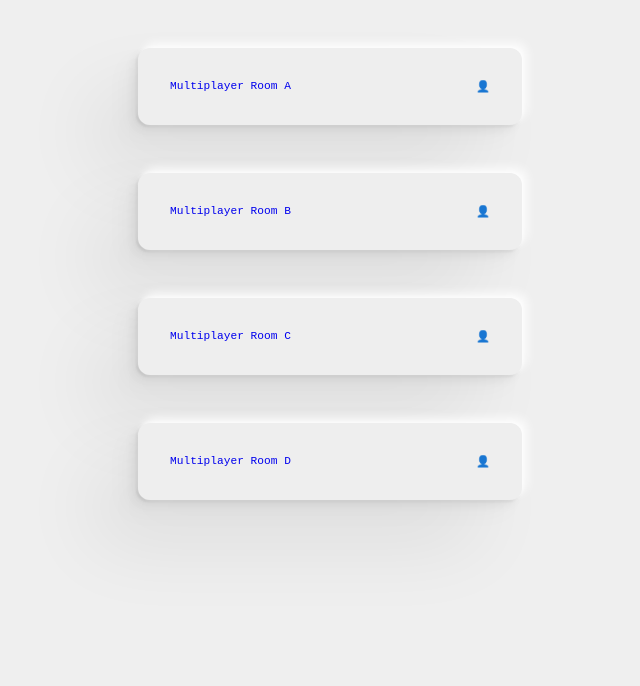
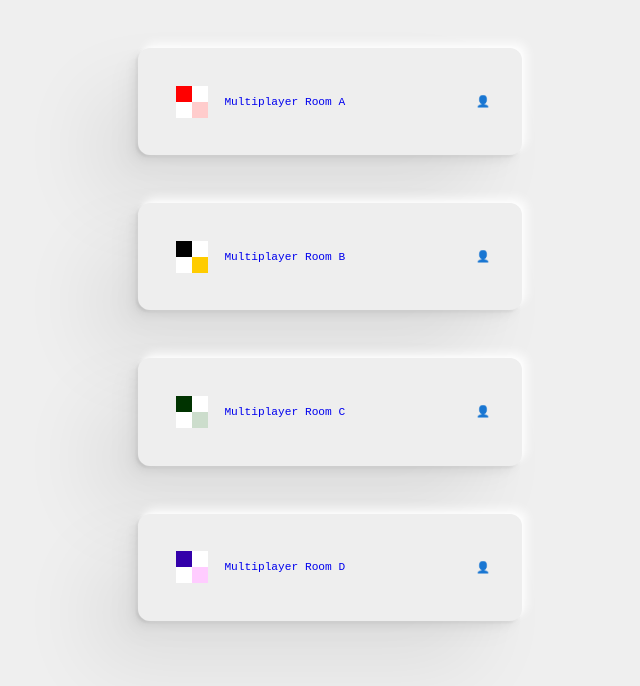
Before and after one commit to ethanmuller/bits, a Vue app: page / in a window 1280 px wide. Shown: the top 686 px of the page, without its empty margins (310-950 px from the left). Built offline with nearby package versions, Linux system fonts and the light colour scheme; no server answers.

Commit message:
multiplayer rooms (refactoring, fixes)

```diff
--- a/src/Bitter.vue
+++ b/src/Bitter.vue
@@ -9,36 +9,8 @@ import { viewWidth, viewHeight, imageWidth, imageHeight } from './dimensions'
 import { useRoute } from 'vue-router';
 import { rooms as roomData } from './rooms';
 
-const themes = {
-  '/a': {
-    fg: '#000',
-    bg: '#fff',
-    hl: '#ffcc00',
-  },
-  '/b': {
-    fg: '#f00',
-    bg: '#ffffff',
-    hl: '#ffcccc',
-  },
-  '/c': {
-    fg: '#030',
-    bg: '#ffffff',
-    hl: '#ccddcc',
-  },
-  '/d': {
-    fg: '#30a',
-    bg: '#fff',
-    hl: '#fcf',
-  },
-  '/local': {
-    fg: '#000',
-    bg: '#fff',
-    hl: '#ffcc00',
-  },
-}
-
 const route = useRoute();
-const currentTheme = route.path;
+const theme = roomData[route.path].theme
 
 const store = usePxStore()
 
@@ -113,7 +85,7 @@ onUnmounted(() => {
 
 function updateCanvas() {
   if (state && state.ctx) {
-    const pxColor = themes[currentTheme].fg
+    const pxColor = theme.fg
 
     state.ctx.fillStyle = pxColor
     state.ctx.clearRect(0, 0, 9, 9)
@@ -267,7 +239,6 @@ function windowLeave() {
 }
 
 function windowReturn() {
-  console.log('asking server for new data')
   store.socket.emit('join', (data) => {
     store.px = data.px
     updateCanvas()
@@ -289,7 +260,7 @@ function windowReturn() {
       <div><span class="indicator warning"></span> Connecting...</div>
     </div>
     <div :style="{ opacity: store.socket && store.socket.connected ? 1 : 0.25, transition: 'all 500ms ease-out'}">
-      <Spreditor tone="Tone" :theme="themes[currentTheme]" width="9" height="9" />
+      <Spreditor tone="Tone" :theme="theme" width="9" height="9" />
       <div class="toolbar">
 
         <!--<button class="clear-btn" @click="clearAll">clear all</button>-->
@@ -297,7 +268,7 @@ function windowReturn() {
         <button class="neo-btn toolbar-btn invert-btn" @click="invert"><span class="neo-btn__inner"><span :style="{ display: 'inline-block', transform: `rotate(${ 180 * store.i }deg)` }">🌓</span></span></button>
         <button class="neo-btn toolbar-btn cut-btn" @click="cut" :disabled="isChunkEmpty(getViewedChunk())"><span class="neo-btn__inner">✂️</span></button>
         <button class="neo-btn toolbar-btn clipboard-btn" @click="paste">
-          <canvas ref="clipboardCanvas" width="9" height="9" :style="{ background: themes[currentTheme].hl }" class="neo-btn__inner"></canvas>
+          <canvas ref="clipboardCanvas" width="9" height="9" :style="{ background: theme.hl }" class="neo-btn__inner"></canvas>
         </button>
       </div>
       <div class="navigator">
@@ -307,7 +278,7 @@ function windowReturn() {
           <button class="neo-btn t arrow-btn arrow-btn--vertical" @click="ass(0, -1)"><span class="neo-btn__inner">↑</span></button>
           <button class="neo-btn br arrow-btn arrow-btn--horizontal" @click="ass(1, 0)"><span class="neo-btn__inner">→</span></button>
         </div>
-        <Spravigator :theme="themes[currentTheme]"/>
+        <Spravigator :theme="theme"/>
       </div>
     </div>
   </div>
@@ -319,59 +290,6 @@ function windowReturn() {
 .wrapper {
   max-width: 480px;
   margin: 0 auto;
-}
-
-.palettes {
-  display: flex;
-
-  flex-wrap: wrap;
-  width: 100%;
-  justify-content: center;
-
-  margin-top: 0.5em;
-}
-.palettes button {
-  box-shadow: 0 0 30px rgba(0, 0, 0, 0.5);
-  display: flex;
-  background: transparent;
-  border: none;
-  color: inherit;
-  font: inherit;
-  padding: 0;
-
-  width: 3rem;
-  height: 3rem;
-
-  margin: 0.5em;
-}
-
-.palettes button.selected {
-}
-
-.palettes span {
-  display: inline-block;
-  width: 1.5rem;
-  height: 1.5rem;
-  transition: all 100ms;
-  transform-origin: 50% 50%;
-}
-
-.palettes span:nth-child(1) {
-  z-index: 1;
-}
-
-.palettes span:nth-child(2) {
-  transform: translate3d(0, 100%, 0);
-}
-
-.palettes .selected span:nth-child(1) {
-  transform: translate3d(50%, 50%, 0);
-}
-
-.palettes .selected span:nth-child(2) {
-  transform: translate3d(-50%, 50%, 0) scale(2);
-}
-.clear-btn {
 }
 
 .toolbar {
@@ -497,9 +415,6 @@ function windowReturn() {
   z-index: 1;
 }
 
-.clipboard-btn {
-}
-
 .toolbar button:disabled {
   opacity: 0.2;
 }
--- a/src/RoomList.vue
+++ b/src/RoomList.vue
@@ -10,12 +10,10 @@
   onMounted(async () => {
     await store.initializeSocket();
     setupSocketEvents();
-    console.log('hello')
   })
 
   onUnmounted(() => {
     store.disconnectSocket()
-    console.log('goodbye')
   })
 
   function setupSocketEvents() {
@@ -28,14 +26,12 @@
 <template>
   <div class="wrapper">
     <nav>
-      <!--<div><RouterLink to="/local">Local Room</RouterLink></div>
-      <div><RouterLink to="/a"><span>Multiplayer Room A</span> <span class="info">👤</span></RouterLink></div>
-      <div><RouterLink to="/b"><span>Multiplayer Room B</span> <span class="info">👤</span></RouterLink></div>
-      <div><RouterLink to="/c"><span>Multiplayer Room C</span> <span class="info">👤</span></RouterLink></div>
-      <div><RouterLink to="/d"><span>Multiplayer Room D</span> <span class="info">👤</span></RouterLink></div>
--->
       <div v-for="room in Object.entries(roomData)">
         <RouterLink :to="room[0]">
+          <div class="swatch" :style="{ background: room[1].theme.bg }">
+            <span :style="{ background: room[1].theme.fg }"></span>
+            <span :style="{ background: room[1].theme.hl }"></span>
+          </div>
           <span>{{room[1].name}}</span>
           <span class="info">👤 {{roomStatus[room[0]]}}</span>
         </RouterLink>
@@ -56,8 +52,10 @@ nav {
 }
 
 nav a {
-  display: flex;
-  justify-content: space-between;
+  display: grid;
+  grid-template-columns: auto 1fr auto;
+  gap: 1em;
+  align-items: center;
   padding: 2rem 2rem;
   margin: 3rem;
   background: #eee;
@@ -86,4 +84,45 @@ nav a:active {
   background: #eaeaea;
   box-shadow: 0 0 #ffffffc2, 0 0 #ffffffb3, 0 0 #00000012, 0 0 #00000007, 0 0 #0000000c, 0 0 #0000000d, 0 0 #0000000d, inset -1px 1px 3px #0000001a, inset 1px -1px 3px #fff3;
 }
+
+nav .info {
+  color: #777;
+}
+
+.swatch {
+  display: flex;
+  background: transparent;
+  border: none;
+  color: inherit;
+  font: inherit;
+  padding: 0;
+
+  width: 2rem;
+  height: 2rem;
+
+  margin: 0.5em;
+}
+.swatch span {
+  display: inline-block;
+  width: 1rem;
+  height: 1rem;
+  transition: all 100ms;
+  transform-origin: 50% 50%;
+}
+
+.swatch span:nth-child(1) {
+  z-index: 1;
+}
+
+.swatch span:nth-child(2) {
+  transform: translate3d(0, 100%, 0);
+}
+
+.swatch .selected span:nth-child(1) {
+  transform: translate3d(50%, 50%, 0);
+}
+
+.swatch .selected span:nth-child(2) {
+  transform: translate3d(-50%, 50%, 0) scale(2);
+}
 </style>
--- a/src/rooms.js
+++ b/src/rooms.js
@@ -3,17 +3,17 @@ export const rooms = {
   '/a': {
     name: 'Multiplayer Room A',
     theme: {
-      fg: '#000',
-      bg: '#fff',
-      hl: '#ffcc00',
+      fg: '#f00',
+      bg: '#ffffff',
+      hl: '#ffcccc',
     }
   },
   '/b': {
     name: 'Multiplayer Room B',
     theme: {
-      fg: '#f00',
-      bg: '#ffffff',
-      hl: '#ffcccc',
+      fg: '#000',
+      bg: '#fff',
+      hl: '#ffcc00',
     }
   },
   '/c': {
```
